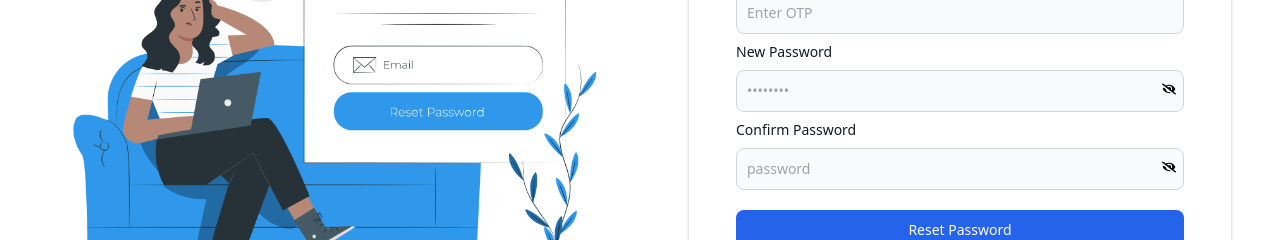
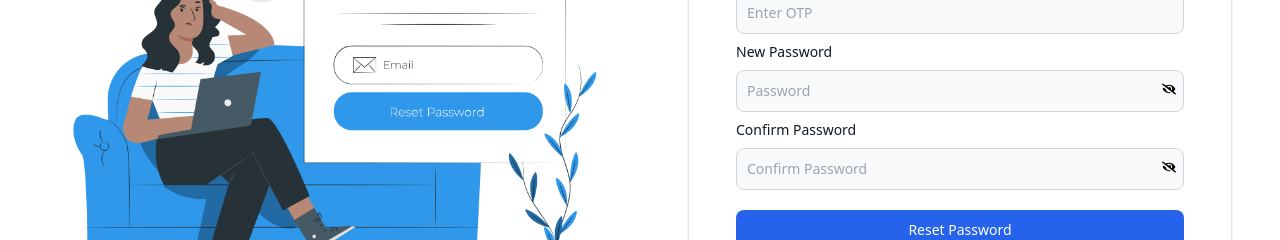
Before and after one commit to MuchokiDavid/Msaadafund-Frontend, a React (Create React App) app: page /org/reset in a window 1280 px wide. Both pictures are taken after a click on the button "Next". Shown: the part 485-725 px from the top of the page. Built offline with nearby package versions, Linux system fonts and the light colour scheme.

Commit message:
reset password

```diff
--- a/src/components/org-auth/ResetPass.jsx
+++ b/src/components/org-auth/ResetPass.jsx
@@ -130,12 +130,12 @@ function ResetPass() {
                     </div>
                     <div className='relative mt-2'>
                       <label htmlFor="new-password" className="block mb-2 text-sm font-medium text-gray-900">New Password</label>
-                      <input type={showPassword ? "text" : "password"} name="new-password" id="new-password" value={newOrgPassword} onChange={(e) => setNewOrgPassword(e.target.value)} pattern={passwordPattern} className="bg-gray-50 border border-gray-300 text-gray-900 sm:text-sm rounded-lg focus:ring-primary-600 focus:border-primary-600 block w-full p-2.5" placeholder="••••••••" required />
+                      <input type={showPassword ? "text" : "password"} name="new-password" id="new-password" value={newOrgPassword} onChange={(e) => setNewOrgPassword(e.target.value)} pattern={passwordPattern} className="bg-gray-50 border border-gray-300 text-gray-900 sm:text-sm rounded-lg focus:ring-primary-600 focus:border-primary-600 block w-full p-2.5" placeholder="Password" required />
                       <button title='show password' onClick={togglePassword} className="absolute inset-y-0 right-2 flex items-center mt-6 ">{showPassword ? <FaEye /> : <FaEyeSlash />}</button>
                     </div>
                     <div className='relative mt-2'>
                       <label htmlFor="confirm-password" className="block mb-2 text-sm font-medium text-gray-900">Confirm Password</label>
-                      <input type={password ? "text" : "password"} name="confirm-password" id="confirm-password" value={confirmOrgPassword} onChange={(e) => setConfirmOrgPassword(e.target.value)} className="bg-gray-50 border border-gray-300 text-gray-900 sm:text-sm rounded-lg focus:ring-primary-600 focus:border-primary-600 block w-full p-2.5" placeholder="password" required />
+                      <input type={password ? "text" : "password"} name="confirm-password" id="confirm-password" value={confirmOrgPassword} onChange={(e) => setConfirmOrgPassword(e.target.value)} className="bg-gray-50 border border-gray-300 text-gray-900 sm:text-sm rounded-lg focus:ring-primary-600 focus:border-primary-600 block w-full p-2.5" placeholder="Confirm Password" required />
                       <button title='show password' onClick={togglePasswordVisibility} className="absolute inset-y-0 right-2 flex items-center mt-6 ">{password ? <FaEye /> : <FaEyeSlash />}</button>
                     </div>
                   </div>
```
